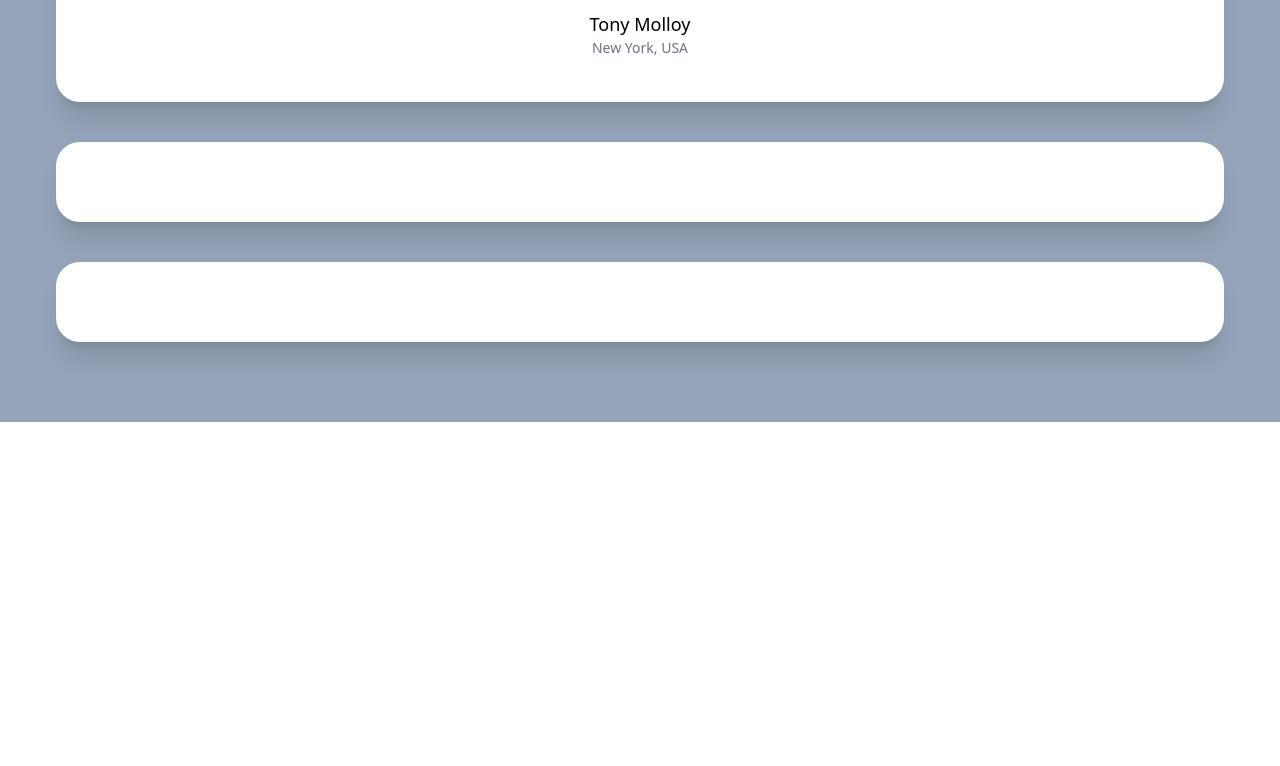
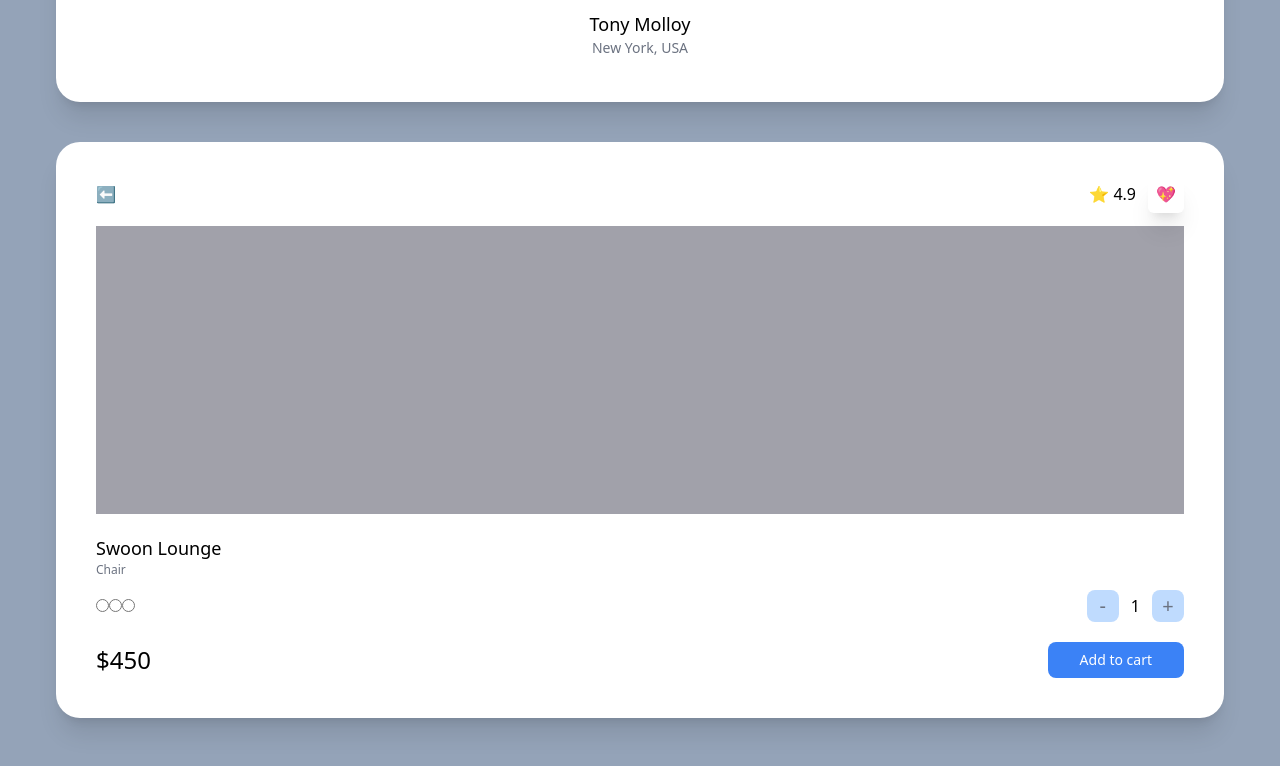
Before and after one commit to caste77an/carrot-market-old, a Next.js app: page / in a window 1280 px wide. Shown: the part 528-1294 px from the top of the page. Before the commit the page ends 950 px from the top, so only its background shows below. Built offline with nearby package versions, Linux system fonts and the light colour scheme.

Commit message:
Test Drive part Three

```diff
--- a/pages/index.tsx
+++ b/pages/index.tsx
@@ -2,7 +2,7 @@
 
 const Home: NextPage = () => {
   return (
-    <div className="bg-slate-400 py-20 px-14 grid gap-10">
+    <div className="bg-slate-400 py-20 px-14 grid gap-10 min-h-screen">
       <div className="bg-white p-6 rounded-3xl shadow-xl">
         <span className="font-semibold text-3xl">Select Item</span>
         <div className="flex justify-between my-2">
@@ -32,7 +32,7 @@
               <span className="text-sm text-gray-500">Orders</span>
               <span className="font-medium">340</span>
             </div>
-            <div className="h-24 w-24 bg-red-400 rounded-full" />
+            <div className="h-24 w-24 bg-gray-300 rounded-full" />
             <div className="flex flex-col items-center">
               <span className="text-sm text-gray-500">Spent</span>
               <span className="font-medium">$2,310</span>
@@ -45,8 +45,42 @@
         </div>
       </div>
 
-      <div className="bg-white p-10 rounded-3xl shadow-xl"></div>
-      <div className="bg-white p-10 rounded-3xl shadow-xl"></div>
+      <div className="bg-white p-10 rounded-3xl shadow-xl">
+        <div className="flex justify-between items-center mb-5">
+          <span>⬅️</span>
+          <div className="space-x-3">
+            <span>⭐️ 4.9</span>
+            <span className="shadow-xl p-2 rounded-md">💖</span>
+          </div>
+        </div>
+        <div className="bg-zinc-400 h-72 mb-5" />
+        <div className="flex flex-col">
+          <span className="font-medium text-lg">Swoon Lounge</span>
+          <span className="text-xs text-gray-500">Chair</span>
+          <div className="mt-3 mb-5 flex justify-between items-center">
+            <div>
+              <input type={"radio"} />
+              <input type={"radio"} />
+              <input type={"radio"} />
+            </div>
+            <div className="flex items-center space-x-3">
+              <button className="rounded-lg bg-blue-200 flex justify-center items-center aspect-square w-8 text-xl text-gray-500">
+                -
+              </button>
+              <span>1</span>
+              <button className="rounded-lg bg-blue-200 flex justify-center items-center aspect-square w-8 text-xl text-gray-500">
+                +
+              </button>
+            </div>
+          </div>
+          <div className="flex justify-between items-center">
+            <span className="font-medium text-2xl">$450</span>
+            <button className="bg-blue-500 py-2 px-8 text-sm text-center text-white rounded-lg">
+              Add to cart
+            </button>
+          </div>
+        </div>
+      </div>
     </div>
   );
 };
```
